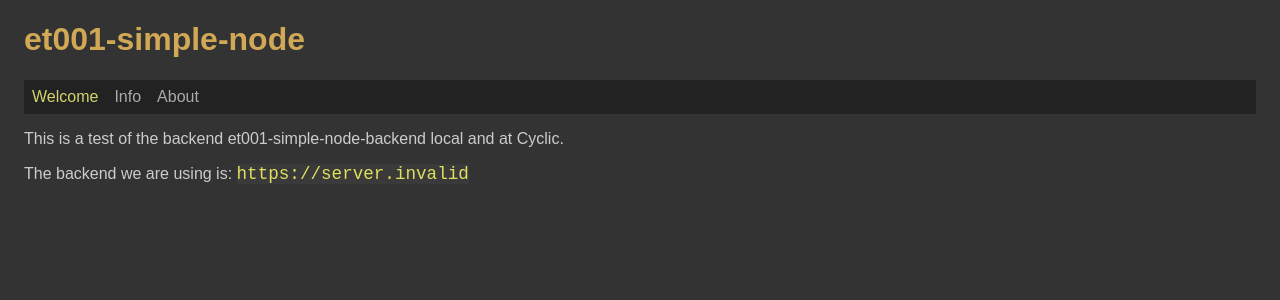
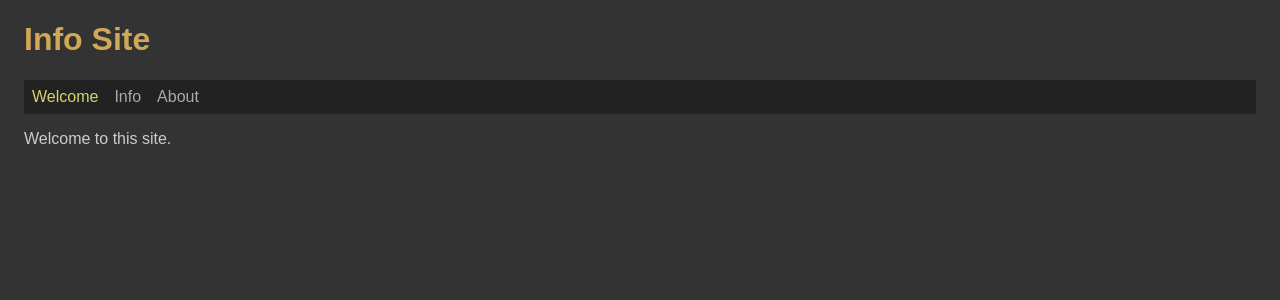
Before and after one commit to edwardtanguay/blank-vite-dark-menu, a React (Vite) app: page /welcome in a window 1280 px wide. Shown: the top 300 px of the page. Built offline with nearby package versions, Linux system fonts and the light colour scheme; no server answers.

Commit message:
restored to template

```diff
--- a/index.html
+++ b/index.html
@@ -8,7 +8,7 @@
         href="/vite.svg" />
   <meta name="viewport"
         content="width=device-width, initial-scale=1.0" />
-  <title>et001-simple-node</title>
+  <title>Info Site</title>
   <style>
     body {
       background-color: #333;
--- a/src/App.scss
+++ b/src/App.scss
@@ -22,12 +22,4 @@ body {
 			color: rgb(211, 211, 110);
 		}
 	}
-
-	.pageWelcome {
-		code {
-			color:rgb(224, 224, 94);
-			font-size: 1.1rem;
-			background-color: #3a3a3a;
-		}
-	}
 }
--- a/src/App.tsx
+++ b/src/App.tsx
@@ -7,7 +7,7 @@ import { PageAbout } from './pages/PageAbout';
 function App() {
 	return (
 		<div className="App">
-			<h1>et001-simple-node</h1>
+			<h1>Info Site</h1>
 			<nav>
 				<NavLink to="/welcome">Welcome</NavLink>
 				<NavLink to="/info">Info</NavLink>
--- a/src/pages/PageWelcome.tsx
+++ b/src/pages/PageWelcome.tsx
@@ -1,11 +1,7 @@
 export const PageWelcome = () => {
-
-	const backendUrl = import.meta.env.VITE_BACKEND_URL;
-
 	return (
-		<div className="pageWelcome">
-			<p>This is a test of the backend et001-simple-node-backend local and at Cyclic.</p>
-			<p>The backend we are using is: <code>{backendUrl}</code></p>
-		</div>
+		<>
+			<p>Welcome to this site.</p>
+		</>
 	);
 };
```
Also changed, not shown: 1 other file (tests, documents, lock files or other folders).
